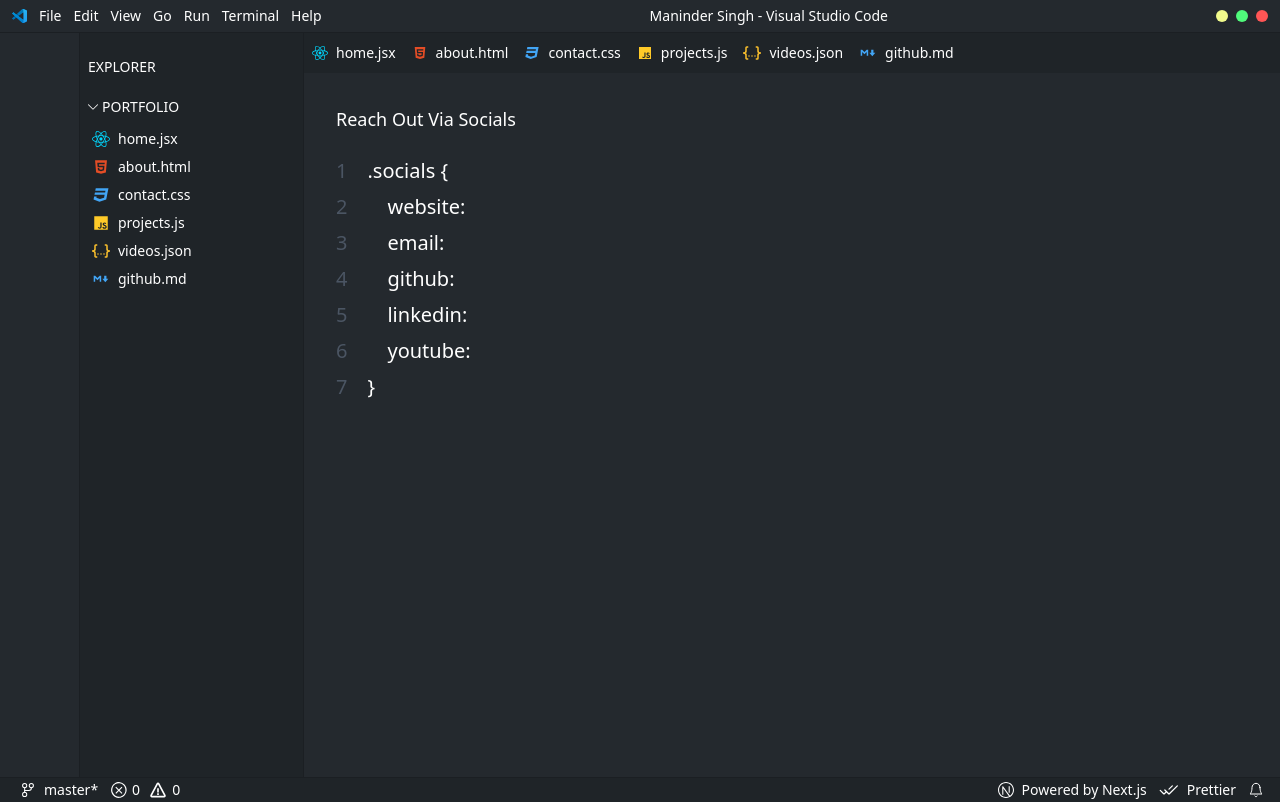
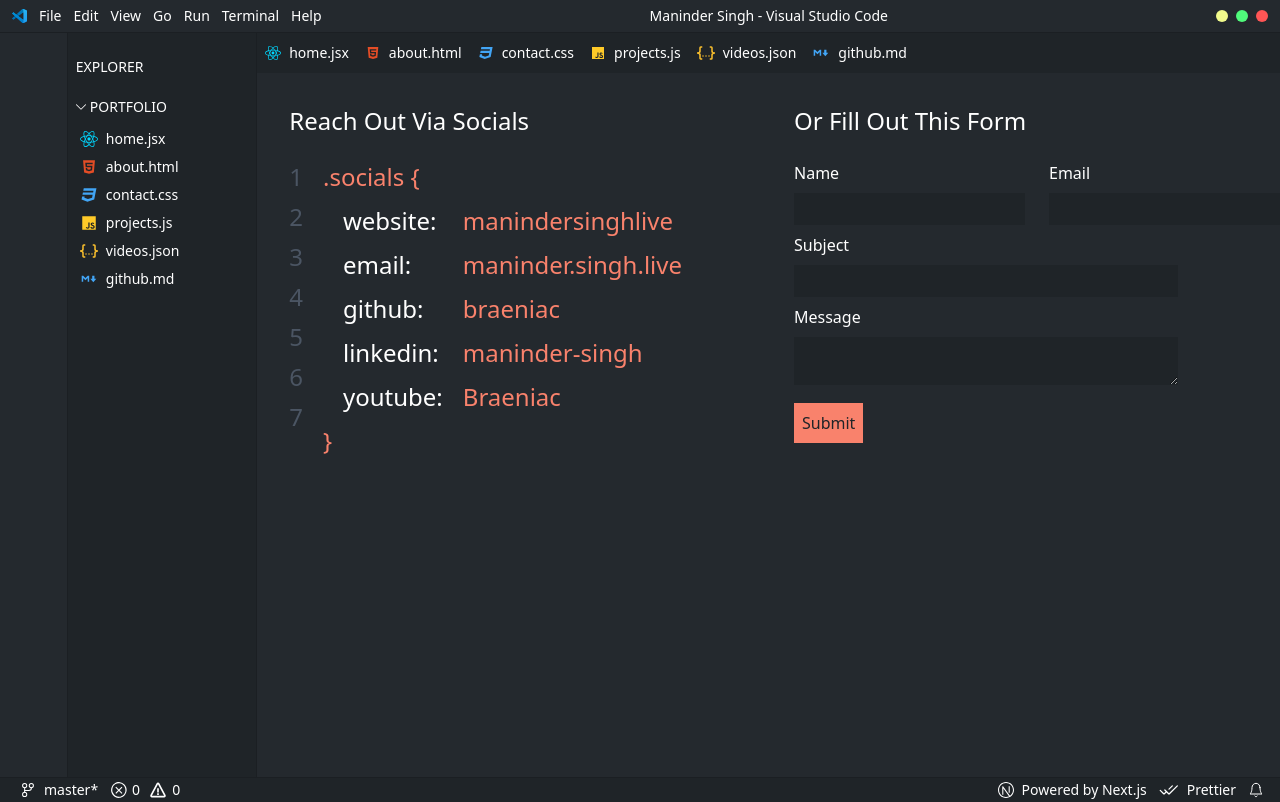
Before and after one commit to braeniac/vscode-website, a Next.js app: page /Contact in a window 1280 px wide. Built offline with nearby package versions, Linux system fonts and the light colour scheme.

Commit message:
contact UI complete

```diff
--- a/components/Form.js
+++ b/components/Form.js
@@ -1,9 +1,60 @@
-import React from 'react'
+import React, { useState } from 'react'
 
 function Form() {
+
+  const [name, setName] = useState('');
+  const [email, setEmail] = useState('');
+  const [subject, setSubject] = useState('');
+  const [message, setMessage] = useState('');
+
   return (
-    <div>
-        <h1 className='text-white text-lg'>Or Fill Out This Form</h1>
+    <div className='ml-8 mt-8 space-y-6 text-white md:pl-20'>
+        <h1 className='text-white text-2xl '>Or Fill Out This Form</h1>
+        <form>
+          <div className='flex space-x-6'>
+            <div>
+              <p className='text-white pb-2'>Name</p>
+              <input
+                type="text"
+                name="name"
+                value={name}
+                onChange={e => setName(e.target.value)}
+                className='bg-[#1f2428] h-8'
+              />
+            </div>
+            <div>
+              <p className='text-white pb-2'>Email</p>
+              <input
+                type="text"
+                name="email"
+                value={email}
+                onChange={e => setEmail(e.target.value)}
+                className='bg-[#1f2428] h-8'
+              />
+            </div>
+          </div>
+          <div>
+            <p className='text-white pb-2 pt-2'>Subject</p>
+            <input
+              type="text"
+              name="subject"
+              value={subject}
+              onChange={e => setSubject(e.target.value)}
+              className='bg-[#1f2428] w-96 h-8'
+            />
+          </div>
+          <div>
+            <p className='text-white pb-2 pt-2'>Message</p>
+            <textarea
+              className='bg-[#1f2428] w-96'
+            />
+          </div>
+          <input
+            type="SUBMIT"
+            className='text-[#1f2428] bg-[#f9826c] mt-3 p-2'
+
+          />
+        </form>
     </div>
   )
 }
--- a/components/Socials.js
+++ b/components/Socials.js
@@ -6,9 +6,9 @@ function Socials() {
     const end = '}';
 
   return (
-    <div className='ml-8 mt-8 space-y-6'>
-        <h1 className='text-white text-lg'>Reach Out Via Socials</h1>
-        <div className='flex space-x-5 text-xl '>
+    <div className='pl-8 pt-8 space-y-6'>
+        <h1 className='text-white text-2xl'>Reach Out Via Socials</h1>
+        <div className='flex space-x-5 text-2xl '>
             <div className='flex-col text-gray-600 space-y-2'>
                 <p>1</p>
                 <p>2</p>
@@ -19,17 +19,35 @@ function Socials() {
                 <p>7</p>
             </div>
             <div className='flex-col text-white '>
-                <p>{start}</p>
-                <p className='ml-5 mt-2 mb-2'>website: </p>
-                <p className='ml-5 mt-2 mb-2'>email: </p>
-                <p className='ml-5 mt-2 mb-2'>github: </p>
-                <p className='ml-5 mt-2 mb-2'>linkedin: </p>
-                <p className='ml-5 mt-2 mb-2'>youtube: </p>
-                <p>{end}</p>
+                <p className='text-[#f9826c]'>{start}</p>
+                <p className='ml-5 mt-3 mb-3'>website: </p>
+                <p className='ml-5 mt-3 mb-3'>email: </p>
+                <p className='ml-5 mt-3 mb-3'>github: </p>
+                <p className='ml-5 mt-3 mb-3'>linkedin: </p>
+                <p className='ml-5 mt-3 mb-3'>youtube: </p>
+                <p className='text-[#f9826c]'>{end}</p>
             </div>
 
+            <div className='flex-col text-[#f9826c]'>
+                <div className='mt-11 space-y-3'>
+                    <div>
+                        <button>manindersinghlive</button>
+                    </div>
+                    <div>
+                        <button>maninder.singh.live</button>
+                    </div>
+                    <div>
+                        <button>braeniac</button>
+                    </div>
+                    <div>
+                        <button>maninder-singh</button>
+                    </div>
+                    <div>
+                        <button>Braeniac</button>
+                    </div>
+                </div>
+            </div>
         </div>
-
     </div>
   )
 }
--- a/pages/Contact.js
+++ b/pages/Contact.js
@@ -5,19 +5,15 @@ import Form from '../components/Form';
 
 function Contact() {
   return (
-    <div className='bg-[#24292e] h-[calc(100vh-(95px))] border-b-[0.1px] border-[#1b1f23] flex'>
+    <div className='bg-[#24292e] h-[calc(100vh-(95px))] border-b-[0.1px] border-[#1b1f23] sm:flex'>
 
-      <div className='flex'>
+      <div>
         <Socials />
       </div>
 
-      {/* <div className='flex'>
+      <div>
         <Form />
-      </div> */}
-
-
-
-
+      </div>
 
     </div>
   )
```
